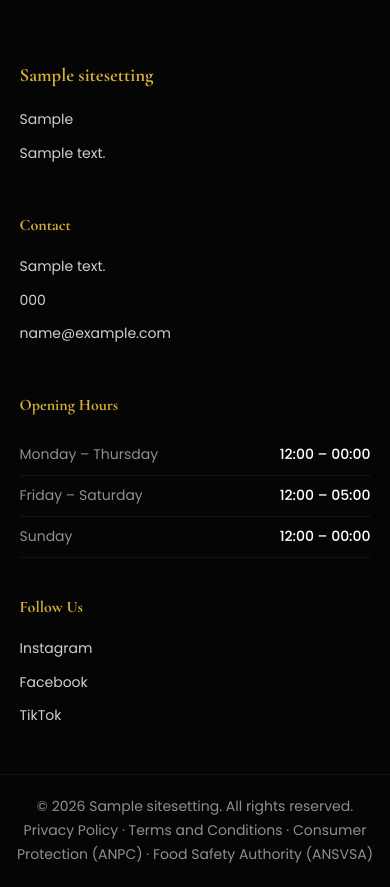
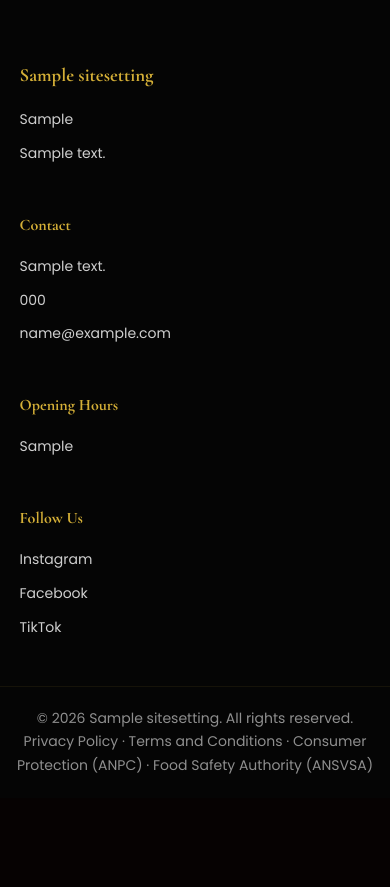
Before and after one commit to SanduAndreea22/al_noir, a Django app: page /menu/ in a window 390 px wide. Shown: the part 1465-2352 px from the top of the page. After the commit the page ends 2239 px from the top, so only its background shows below. Run offline with Django 5.2, Linux system fonts and the light colour scheme; tables that the repository leaves empty hold one stand-in row (values such as "Sample post"); grey boxes marked "Sample" are stand-in pictures.

Commit message:
Rezolva descoperirile din audit-lansare: ore footer, JS mort, imagine grea, doc local
- footer.html afiseaza acum site_settings.opening_hours in loc de un program
  hardcodat care nu se potrivea cu Contact/Admin si nu putea fi editat
- elimina implementarea veche de reveal-on-scroll duplicata in main.js
  (rula in paralel, redundant, cu scroll-reveal.js/IntersectionObserver) si
  regula CSS .reveal/.reveal.active corespunzatoare, ramasa neeliminata din
  trecerea anterioara de curatare
- story.png (2.1MB) inlocuit cu story.jpg optimizat (222KB), toate referintele
  actualizate (home.html, base.html og:image, hero-section fallback in CSS)
- README documenteaza pasul collectstatic --upload-unhashed-files necesar si
  local (nu doar la deploy), altfel runserver/test pica pe orice {% static %}
  necolectat inainte de primul collectstatic
- indiciu vizual (fade la margine) pe tab-urile de categorii din meniu pe
  mobil, ca sa fie clar ca se pot scrolla orizontal

Verificat: 41/41 teste trec, manage.py check curat, verificare vizuala
desktop+mobil pe paginile afectate.

Co-Authored-By: Claude Sonnet 5 <noreply@anthropic.com>
Claude-Session: https://claude.ai/code/session_0192GYm1ACrxSNG8FwVx5atW

```diff
--- a/static/css/style.css
+++ b/static/css/style.css
@@ -360,17 +360,6 @@ textarea {
     color: #ffe8b3;
 }
 
-.reveal {
-    opacity: 0;
-    transform: translateY(42px);
-    transition: opacity 0.9s ease, transform 0.9s ease;
-}
-
-.reveal.active {
-    opacity: 1;
-    transform: translateY(0);
-}
-
 /* =========================
    NAVBAR
 ========================= */
@@ -500,25 +489,6 @@ textarea {
 
 .footer-column a:hover {
     color: var(--color-gold);
-}
-
-.hours-row {
-    display: flex;
-    justify-content: space-between;
-    gap: 12px;
-    padding: 8px 0;
-    border-bottom: 1px solid rgba(212, 175, 55, 0.08);
-    color: var(--color-muted);
-    font-size: 14px;
-}
-
-.hours-row span:first-child {
-    color: var(--color-soft);
-}
-
-.hours-row span:last-child {
-    color: #fff;
-    font-weight: 500;
 }
 
 .footer-bottom {
@@ -542,7 +512,7 @@ textarea {
     overflow: hidden;
     /* Shows whenever Site Settings has no hero image uploaded; the .hero-bg
        <img> (rendered on top when one is set) covers this completely. */
-    background: url("/static/images/story.png") center/cover no-repeat;
+    background: url("/static/images/story.jpg") center/cover no-repeat;
 }
 
 .hero-section::before {
@@ -1855,6 +1825,10 @@ textarea {
         justify-content: flex-start;
         overflow-x: auto;
         padding-bottom: 8px;
+        /* Fades the right edge so a partially-hidden tab hints there's more to
+           scroll to, instead of looking like the last category is cut off. */
+        mask-image: linear-gradient(to right, #000 calc(100% - 32px), transparent 100%);
+        -webkit-mask-image: linear-gradient(to right, #000 calc(100% - 32px), transparent 100%);
     }
 
     .menu-btn {
--- a/static/js/main.js
+++ b/static/js/main.js
@@ -100,45 +100,6 @@ function createSuccessCheck() {
 }
 
 document.addEventListener("DOMContentLoaded", function () {
-    const revealElements = document.querySelectorAll(".reveal");
-
-    function handleReveal() {
-        const triggerBottom = window.innerHeight - 100;
-
-        revealElements.forEach((element) => {
-            const elementTop = element.getBoundingClientRect().top;
-
-            if (elementTop < triggerBottom) {
-                element.classList.add("active");
-            }
-        });
-    }
-
-    window.addEventListener("scroll", handleReveal);
-    handleReveal();
-});
-
-document.addEventListener("DOMContentLoaded", function () {
-    /* =========================
-       REVEAL ON SCROLL
-    ========================= */
-    const revealElements = document.querySelectorAll(".reveal");
-
-    function handleReveal() {
-        const triggerBottom = window.innerHeight - 100;
-
-        revealElements.forEach((element) => {
-            const elementTop = element.getBoundingClientRect().top;
-
-            if (elementTop < triggerBottom) {
-                element.classList.add("active");
-            }
-        });
-    }
-
-    window.addEventListener("scroll", handleReveal);
-    handleReveal();
-
     /* =========================
        CONTACT FORM AJAX
     ========================= */
--- a/templates/base.html
+++ b/templates/base.html
@@ -18,7 +18,7 @@
     {% if site_settings.hero_image %}
     <meta property="og:image" content="{{ request.scheme }}://{{ request.get_host }}{{ site_settings.hero_image.url }}">
     {% else %}
-    <meta property="og:image" content="{{ request.scheme }}://{{ request.get_host }}{% static 'images/story.png' %}">
+    <meta property="og:image" content="{{ request.scheme }}://{{ request.get_host }}{% static 'images/story.jpg' %}">
     {% endif %}
 
     <meta name="twitter:card" content="summary_large_image">
--- a/templates/core/home.html
+++ b/templates/core/home.html
@@ -72,7 +72,7 @@
             {% if site_settings.hero_image %}
                 <img src="{{ site_settings.hero_image.url }}" alt="Our Story">
             {% else %}
-                <img src="{% static 'images/story.png' %}" alt="Our Story">
+                <img src="{% static 'images/story.jpg' %}" alt="Our Story">
             {% endif %}
         </div>
 
--- a/templates/partials/footer.html
+++ b/templates/partials/footer.html
@@ -19,21 +19,7 @@
         <!-- Opening Hours -->
         <div class="footer-column opening-hours">
             <h4>Opening Hours</h4>
-
-            <div class="hours-row">
-                <span>Monday – Thursday</span>
-                <span>12:00 – 00:00</span>
-            </div>
-
-            <div class="hours-row">
-                <span>Friday – Saturday</span>
-                <span>12:00 – 05:00</span>
-            </div>
-
-            <div class="hours-row">
-                <span>Sunday</span>
-                <span>12:00 – 00:00</span>
-            </div>
+            <p>{{ site_settings.opening_hours }}</p>
         </div>
 
         <!-- Social -->
```
Also changed, not shown: README.md, static/images/story.jpg (added), static/images/story.png (deleted).
